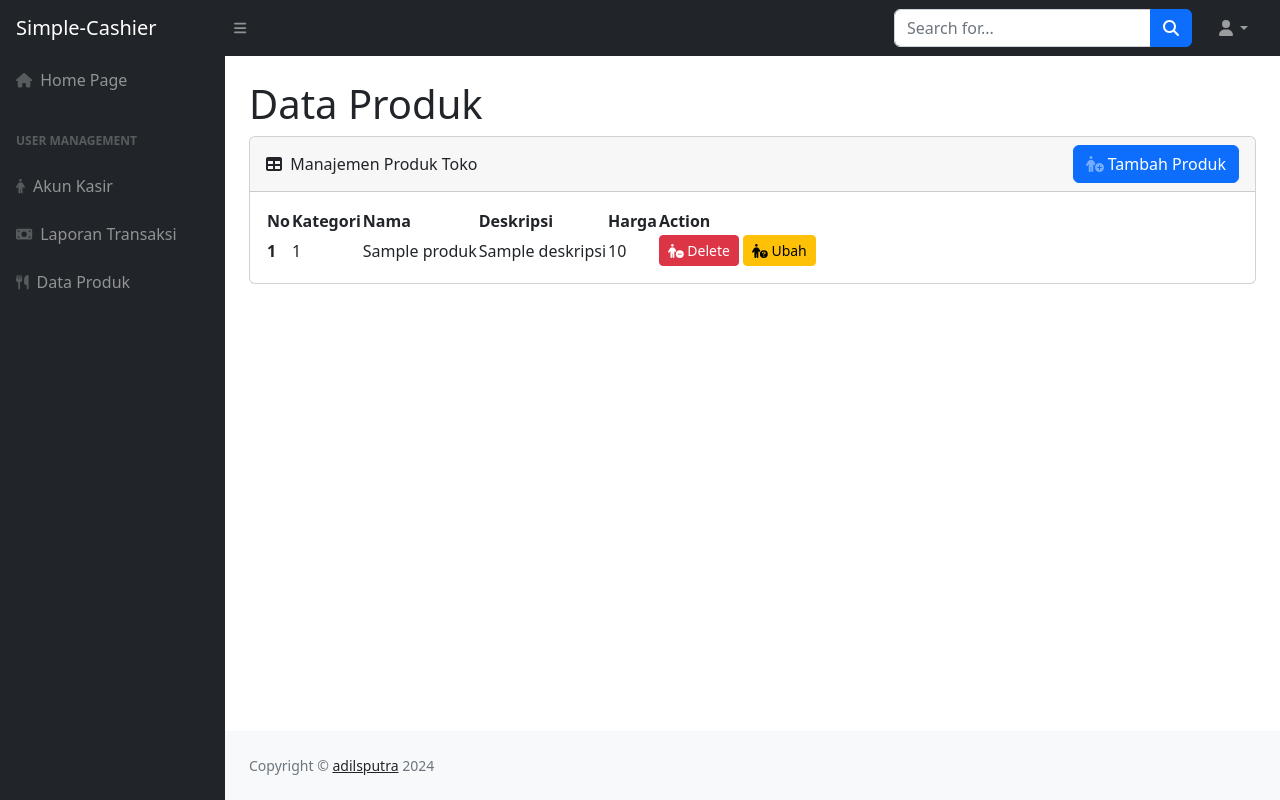
After one commit to ImperFecti/simple-cashier, a CodeIgniter 4 app: the page made by app/Views/pages/tableproduk.php in a window 1280 px wide. The commit adds this page. Run offline with PHP 8.4 and a stand-in for CodeIgniter, Linux system fonts and the light colour scheme; the template is opened without the code that fills it: most values are stand-ins (such as "Sample title", 1, 10 or a date in 2020); data that the repository does not hold is empty; some libraries are stand-ins or nearby versions.

Commit message:
creating product page

```diff
--- a/app/Config/Routes.php
+++ b/app/Config/Routes.php
@@ -12,3 +12,8 @@ $routes->get('/tablecashier', 'Home::tablecashier');
 $routes->post('/tambahcashier', 'Home::tambahcashier', ['filter' => 'role:admin']);
 $routes->post('/editcashier/(:num)', 'Home::editcashier/$1', ['filter' => 'role:admin']);
 $routes->post('/deletecashier', 'Home::deletecashier', ['filter' => 'role:admin']);
+
+$routes->get('/tableproduk', 'Home::tableproduk');
+$routes->post('/tambahproduk', 'Home::tambahproduk', ['filter' => 'role:admin']);
+$routes->post('/editproduk/(:num)', 'Home::editproduk/$1', ['filter' => 'role:admin']);
+$routes->post('/deleteproduk', 'Home::deleteproduk', ['filter' => 'role:admin']);
--- a/app/Views/layout/sidenav.php
+++ b/app/Views/layout/sidenav.php
@@ -23,6 +23,12 @@
                     <div class="sb-nav-link-icon"><i class="fa-solid fa-money-bill"></i></div>
                     Laporan Transaksi
                 </a>
+
+                <!-- Link to Data Product page -->
+                <a class="nav-link" href="/tableproduk">
+                    <div class="sb-nav-link-icon"><i class="fa-solid fa-utensils"></i></div>
+                    Data Produk
+                </a>
                 <!-- Core section end -->
             </div>
         </div>
--- a/app/Views/layout/template.php
+++ b/app/Views/layout/template.php
@@ -23,8 +23,6 @@
     <script src="https://cdn.jsdelivr.net/npm/bootstrap@5.2.3/dist/js/bootstrap.bundle.min.js" crossorigin="anonymous"></script>
     <script src="js/scripts.js"></script>
     <script src="https://cdnjs.cloudflare.com/ajax/libs/Chart.js/2.8.0/Chart.min.js" crossorigin="anonymous"></script>
-    <script src="assets/demo/chart-area-demo.js"></script>
-    <script src="assets/demo/chart-bar-demo.js"></script>
     <script src="https://cdn.jsdelivr.net/npm/simple-datatables@7.1.2/dist/umd/simple-datatables.min.js" crossorigin="anonymous"></script>
     <script src="js/datatables-simple-demo.js"></script>
 </body>
--- /dev/null
+++ b/app/Views/pages/tableproduk.php
@@ -0,0 +1,167 @@
+<!-- import layout template -->
+<?= $this->extend('layout/template'); ?>
+
+<!-- Declare content section -->
+<?= $this->section('content'); ?>
+<div id="layoutSidenav">
+
+    <!-- include the sidenav admin layout -->
+    <?= $this->include('layout/sidenav'); ?>
+
+    <div id="layoutSidenav_content">
+        <main>
+            <div class="container-fluid px-4">
+                <h1 class="mt-4">Data Produk</h1>
+                <?php if (session()->getFlashdata('message')) : ?>
+                    <div class="alert alert-success">
+                        <?= session()->getFlashdata('message') ?>
+                    </div>
+                <?php endif; ?>
+                <?php if (session()->getFlashdata('error')) : ?>
+                    <div class="alert alert-danger">
+                        <?= session()->getFlashdata('error') ?>
+                    </div>
+                <?php endif; ?>
+                <div class="card mb-4">
+                    <div class="card-header">
+                        <div class="d-flex justify-content-between align-items-center">
+                            <div>
+                                <i class="fas fa-table me-1"></i>
+                                Manajemen Produk Toko
+                            </div>
+                            <div>
+                                <button type="button" class="btn btn-primary" data-bs-toggle="modal" data-bs-target="#addProductModal">
+                                    <i class="fa-solid fa-person-circle-plus fa-fade"></i> Tambah Produk
+                                </button>
+                            </div>
+                        </div>
+                    </div>
+                    <div class="card-body">
+                        <table id="datatablesSimple">
+                            <thead class="thead-dark">
+                                <tr>
+                                    <th>No</th>
+                                    <th>Kategori</th>
+                                    <th>Nama</th>
+                                    <th>Deskripsi</th>
+                                    <th>Harga</th>
+                                    <th>Action</th>
+                                </tr>
+                            </thead>
+                            <tbody>
+                                <?php $i = 1; ?>
+                                <?php foreach ($produk as $p) : ?>
+                                    <tr>
+                                        <th scope="row"><?= $i ?></th>
+                                        <td><?= esc($p['id_kategori']); ?></td>
+                                        <td><?= esc($p['nama']); ?></td>
+                                        <td><?= esc($p['deskripsi']); ?></td>
+                                        <td><?= esc($p['harga']); ?></td>
+                                        <td>
+                                            <form action="<?= base_url('/deleteproduk'); ?>" method="post" style="display:inline;">
+                                                <?= csrf_field(); ?>
+                                                <input type="hidden" name="id" value="<?= $p['id']; ?>">
+                                                <button type="submit" class="btn btn-danger btn-sm" onclick="return confirm('Apakah anda yakin ingin menghapus produk ini ?');"><i class="fa-solid fa-person-circle-minus"></i> Delete</button>
+                                            </form>
+                                            <button type="button" class="btn btn-warning btn-sm" data-bs-toggle="modal" data-bs-target="#editProductModal<?= $p['id'] ?>">
+                                                <i class="fa-solid fa-person-circle-question"></i> Ubah
+                                            </button>
+                                        </td>
+                                    </tr>
+                                    <!-- Edit Product Modal -->
+                                    <div class="modal fade" id="editProductModal<?= $p['id']; ?>" tabindex="-1" aria-labelledby="editProductModalLabel<?= $p['id']; ?>" aria-hidden="true">
+                                        <div class="modal-dialog">
+                                            <div class="modal-content">
+                                                <form action="<?= site_url('/editcashier/' . $p['id']); ?>" method="post">
+                                                    <?= csrf_field() ?>
+                                                    <div class="modal-header">
+                                                        <h5 class="modal-title" id="editProductModalLabel<?= $p['id']; ?>">Ubah Data Produk</h5>
+                                                        <button type="button" class="btn-close" data-bs-dismiss="modal" aria-label="Close"></button>
+                                                    </div>
+                                                    <div class="modal-body">
+                                                        <div class="mb-3">
+                                                            <label for="nama<?= $p['id']; ?>" class="form-label">Nama Produk</label>
+                                                            <input type="text" class="form-control" id="nama<?= $p['id']; ?>" name="nama" value="<?= $p['nama']; ?>" required>
+                                                        </div>
+                                                        <div class="mb-3">
+                                                            <label for="id_kategori<?= $p['id']; ?>" class="form-label">Kategori</label>
+                                                            <select class="form-select" id="id_kategori<?= $p['id']; ?>" name="id_kategori" required>
+                                                                <option value="1" <?= ($p['id_kategori'] == 1) ? 'selected' : ''; ?>>Makanan</option>
+                                                                <option value="2" <?= ($p['id_kategori'] == 2) ? 'selected' : ''; ?>>Minuman</option>
+                                                            </select>
+                                                        </div>
+                                                        <div class="mb-3">
+                                                            <label for="deskripsi<?= $p['id']; ?>" class="form-label">Deskripsi Produk</label>
+                                                            <input type="deskripsi" class="form-control" id="deskripsi<?= $p['id']; ?>" name="deskripsi" value="<?= $p['deskripsi']; ?>">
+                                                        </div>
+                                                        <div class="mb-3">
+                                                            <label for="harga<?= $p['id']; ?>" class="form-label">Harga Produk</label>
+                                                            <input type="numeric" class="form-control" id="harga<?= $p['id']; ?>" name="harga" value="<?= $p['harga']; ?>" required>
+                                                        </div>
+                                                        <div class="mb-3">
+                                                            <div class="modal-footer">
+                                                                <button type="button" class="btn btn-secondary" data-bs-dismiss="modal">Close</button>
+                                                                <button type="submit" class="btn btn-primary">Save changes</button>
+                                                            </div>
+                                                </form>
+                                            </div>
+                                        </div>
+                                    </div>
+                                    <?php $i++; ?>
+                                <?php endforeach; ?>
+                            </tbody>
+                        </table>
+                    </div>
+                </div>
+            </div>
+        </main>
+
+        <!-- include the admin footer layout -->
+        <?= $this->include('layout/footer'); ?>
+
+    </div>
+</div>
+
+<!-- Add Product Modal -->
+<div class="modal fade" id="addProductModal" tabindex="-1" aria-labelledby="addProductModalLabel" aria-hidden="true">
+    <div class="modal-dialog">
+        <div class="modal-content">
+            <form action="<?= site_url('/tambahproduk') ?>" method="post">
+                <?= csrf_field() ?>
+                <div class="modal-header">
+                    <h5 class="modal-title" id="addProductModalLabel">Tambah Produk Baru</h5>
+                    <button type="button" class="btn-close" data-bs-dismiss="modal" aria-label="Close"></button>
+                </div>
+                <div class="modal-body">
+                    <div class="mb-3">
+                        <label for="nama" class="form-label">Nama</label>
+                        <input type="text" class="form-control" id="nama" name="nama" required>
+                    </div>
+                    <div class="mb-3">
+                        <label for="id_kategori" class="form-label">Kategori</label>
+                        <select class="form-select" id="id_kategori" name="id_kategori" required>
+                            <option value="" disabled selected>Pilih Kategori Produk</option>
+                            <option value="1">Makanan</option>
+                            <option value="2">Minuman</option>
+                        </select>
+                    </div>
+                    <div class="mb-3">
+                        <label for="deskripsi" class="form-label">Deksripsi Produk</label>
+                        <input type="text" class="form-control" id="deskripsi" name="deskripsi">
+                    </div>
+                    <div class="mb-3">
+                        <label for="harga" class="form-label">Harga Produk</label>
+                        <input type="numeric" class="form-control" id="harga" name="harga">
+                    </div>
+                </div>
+                <div class="modal-footer">
+                    <button type="button" class="btn btn-secondary" data-bs-dismiss="modal">Close</button>
+                    <button type="submit" class="btn btn-primary">Save changes</button>
+                </div>
+            </form>
+        </div>
+    </div>
+</div>
+
+<?= $this->endSection(); ?>
+<!-- End of content section -->
```
Also changed, not shown: app/Controllers/Home.php (+54 -0 lines), app/Models/ProdukModel.php (+8 -1 lines), app/Views/pages/index.php (+13 -2 lines).
